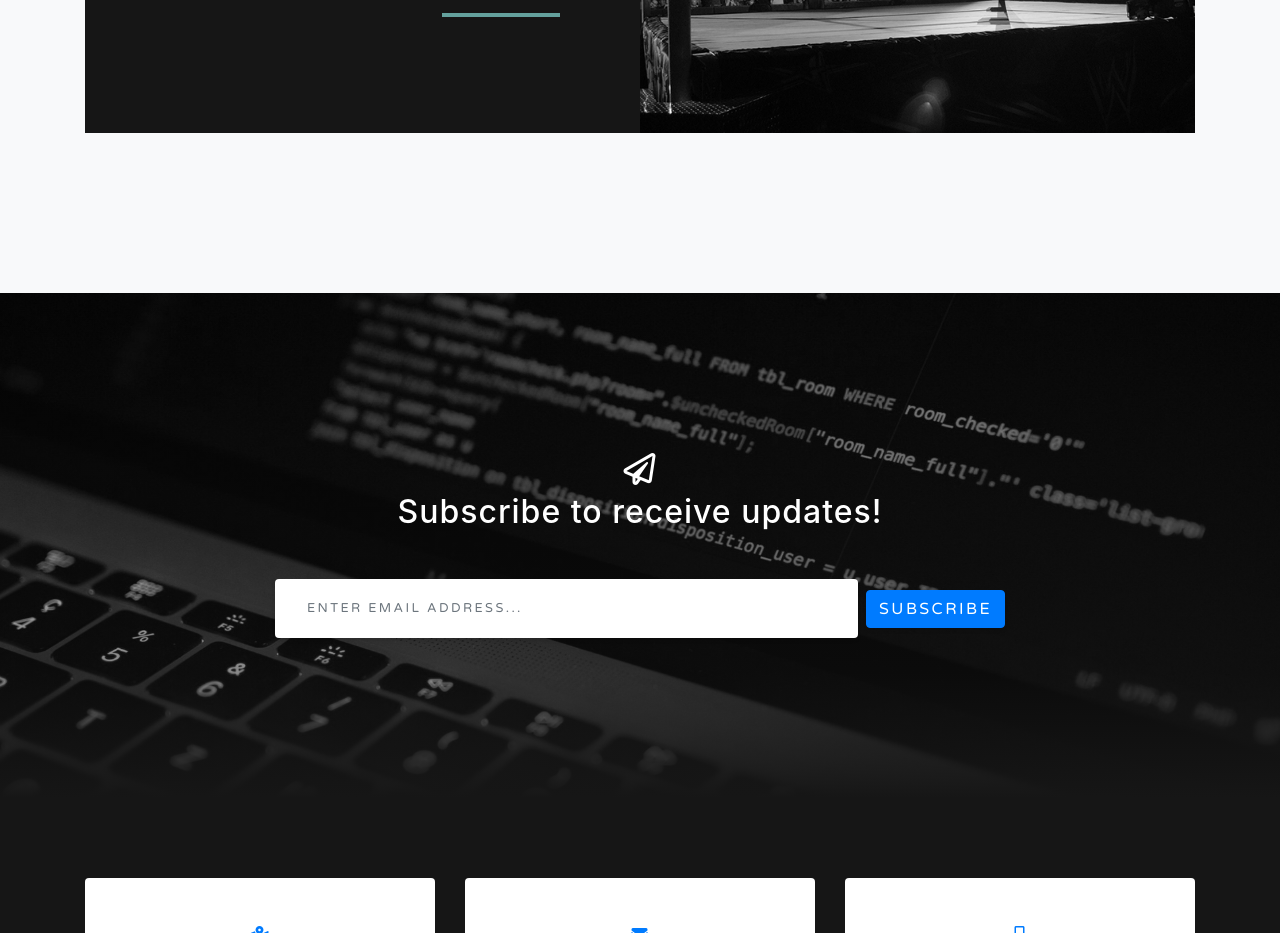
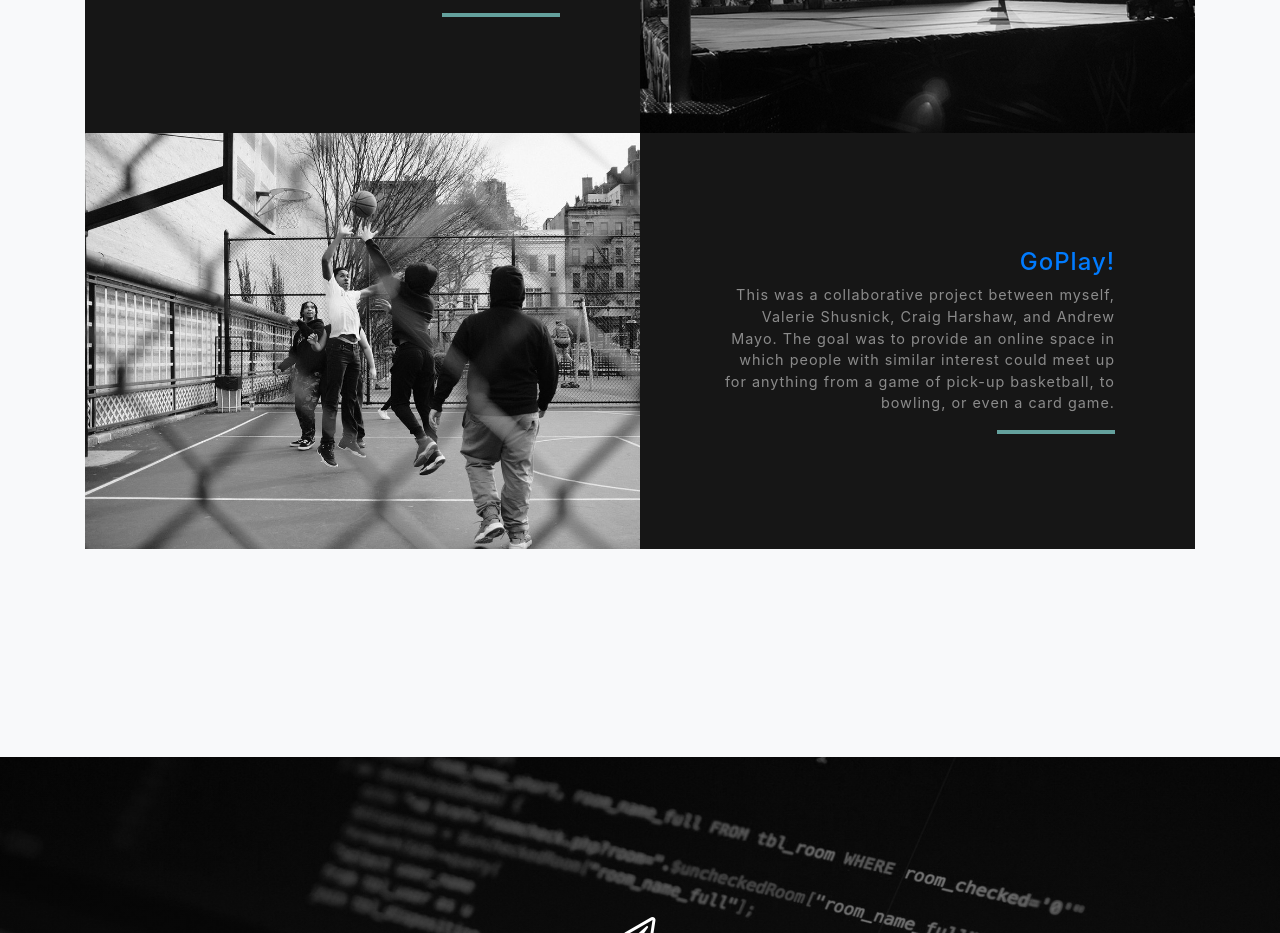
Before and after one commit to karatemaltliquor/Professional-Portfolio, a website with bundled scripts: page index.html in a window 1280 px wide. Shown: the part 2704-3637 px from the top of the page. Built offline with nearby package versions, Linux system fonts and the light colour scheme.

Commit message:
goPlay addition

```diff
--- a/index.html
+++ b/index.html
@@ -126,6 +126,24 @@
           </div>
         </div>
 
+           <!-- Project Three Row -->
+           <div class="row justify-content-center no-gutters mb-5 mb-lg-">
+            <div class="col-lg-6"><a href = "https://github.com/cpharshaw/bootcampProjectTwo">
+              <img class="img-fluid" src="img/bball4port.jpg" alt=""></a>
+            </div>
+            <div class="col-lg-6">
+              <div class="bg-black text-center h-100 project">
+                <div class="d-flex h-100">
+                  <div class="project-text w-100 my-auto text-center text-lg-right">
+                    <h4 class="text-white"><a href = "http://karatemaltliquor.github.io/wwfgame">GoPlay!</a></h4>
+                    <p class="mb-0 text-white-50">This was a collaborative project between myself, Valerie Shusnick, Craig Harshaw, and Andrew Mayo.  The goal was to provide an online space in which people with similar interest could meet up for anything from a game of pick-up basketball, to bowling, or even a card game.</p>
+                    <hr class="d-none d-lg-block mb-0 mr-0">
+                  </div>
+                </div>
+              </div>
+            </div>
+          </div>
+
       </div>
     </section>
 
```
Also changed, not shown: img/bball4port.jpg (added).
